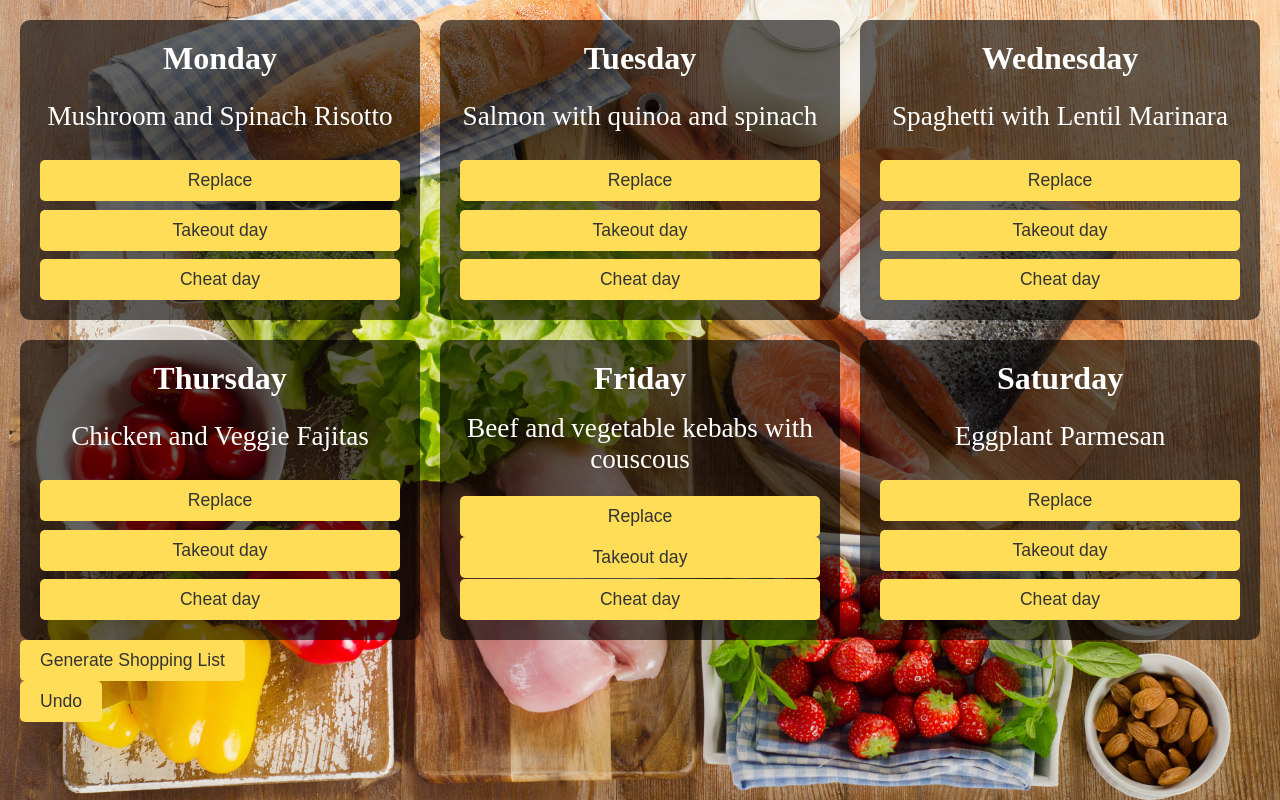
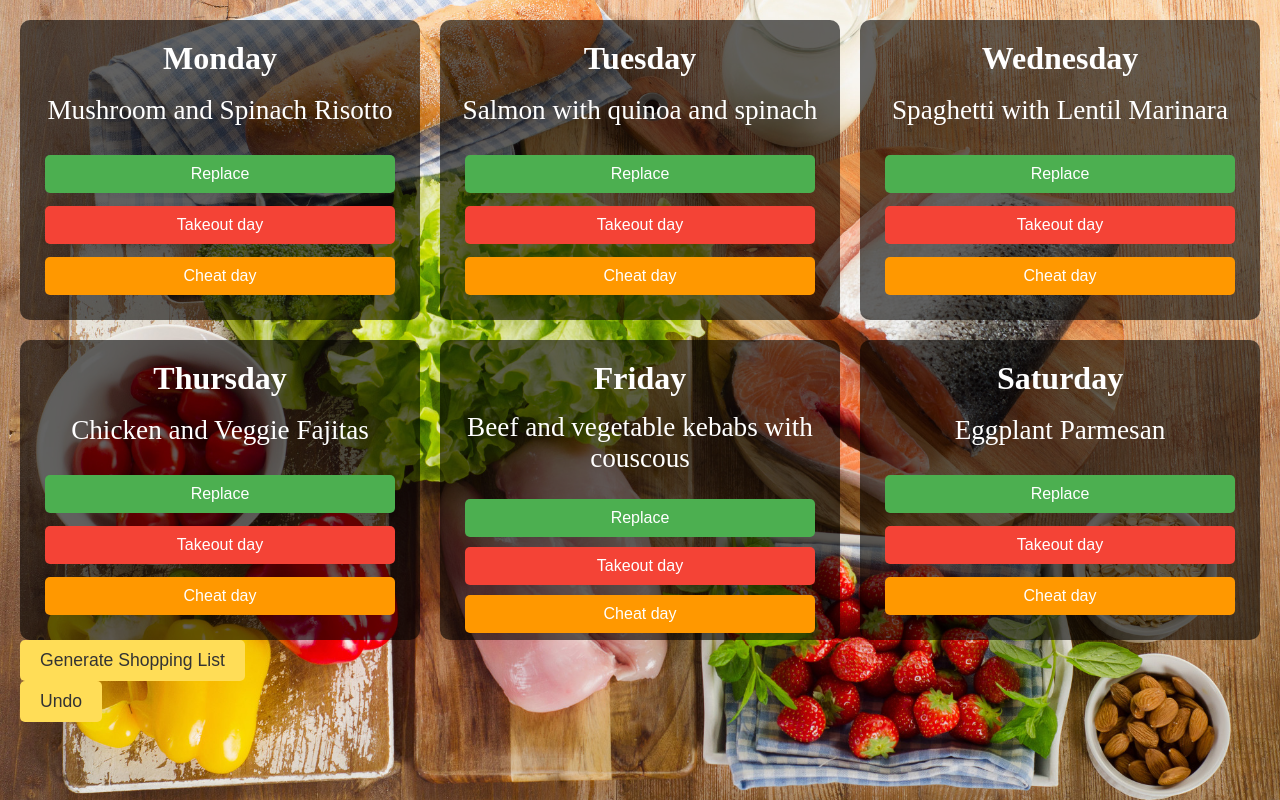
Before and after one commit to Paddee89/Meal-Planner-website, a plain HTML site: page index.html in a window 1280 px wide. Both pictures are taken after a click on the button "Generate Meal Plan". Drawn offline with Linux system fonts and the light colour scheme.

Commit message:
Update styles.css

```diff
--- a/styles.css
+++ b/styles.css
@@ -100,6 +100,43 @@ h3 {
 
 p {
   font-size: 1.7rem; /* Adjust font size for the paragraph text inside meal day box */
+}
+
+/* Updated Button Layout */
+.meal-day button {
+  display: inline-flex; /* Ensures buttons are in a line */
+  justify-content: center;
+  align-items: center;
+  padding: 10px 15px;
+  margin: 5px;
+  font-size: 1rem;
+}
+
+.replace-button {
+  background-color: #4CAF50; /* Green */
+  color: white;
+}
+
+.replace-button:hover {
+  background-color: #45a049;
+}
+
+.takeout-button {
+  background-color: #f44336; /* Red */
+  color: white;
+}
+
+.takeout-button:hover {
+  background-color: #e53935;
+}
+
+.cheatday-button {
+  background-color: #ff9800; /* Orange */
+  color: white;
+}
+
+.cheatday-button:hover {
+  background-color: #fb8c00;
 }
 
 /* Recipe Box Text Style */
```
